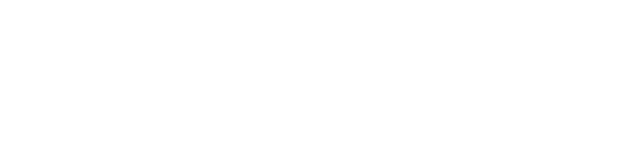
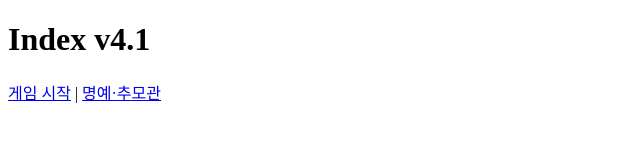
Before and after one commit to finalpjh-del/training-police-officers, a plain HTML site: page index.html in a window 1280 px wide. Shown: the whole page, without its empty margins (0-640 px from the left). Drawn offline with Linux system fonts and the light colour scheme.

Commit message:
Add files via upload

```diff
--- a/index.html
+++ b/index.html
@@ -1 +1 @@
-<!-- index.html v4 placeholder -->
+<!DOCTYPE html><html lang='ko'><head><meta charset='UTF-8'><meta name='viewport' content='width=device-width, initial-scale=1'><title>경찰 양성 — 메인</title></head><body><h1>Index v4.1</h1><p><a href='./police_training_game.html'>게임 시작</a> | <a href='./honor_memorial.html'>명예·추모관</a></p></body></html>
--- a/police_training_game.html
+++ b/police_training_game.html
@@ -1 +1 @@
-<!-- police_training_game.html v4 placeholder -->
+<!DOCTYPE html><html lang='ko'><head><meta charset='UTF-8'><meta name='viewport' content='width=device-width, initial-scale=1'><title>게임</title></head><body><h1>게임 v4.1</h1><p><a href='./index.html'>뒤로</a></p><script>console.log('stub file to unblock GH Pages');</script></body></html>
```
Also changed, not shown: honor_memorial.html (+1 -1 lines).
